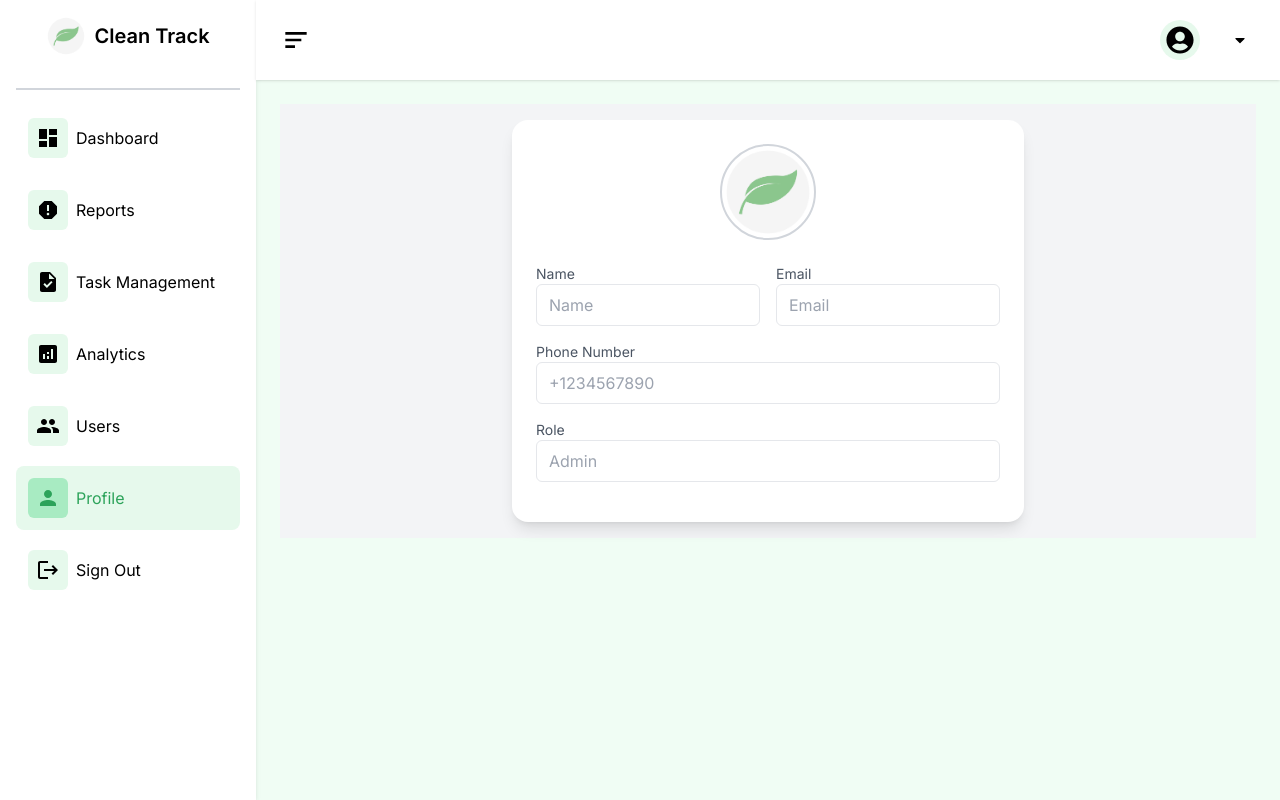
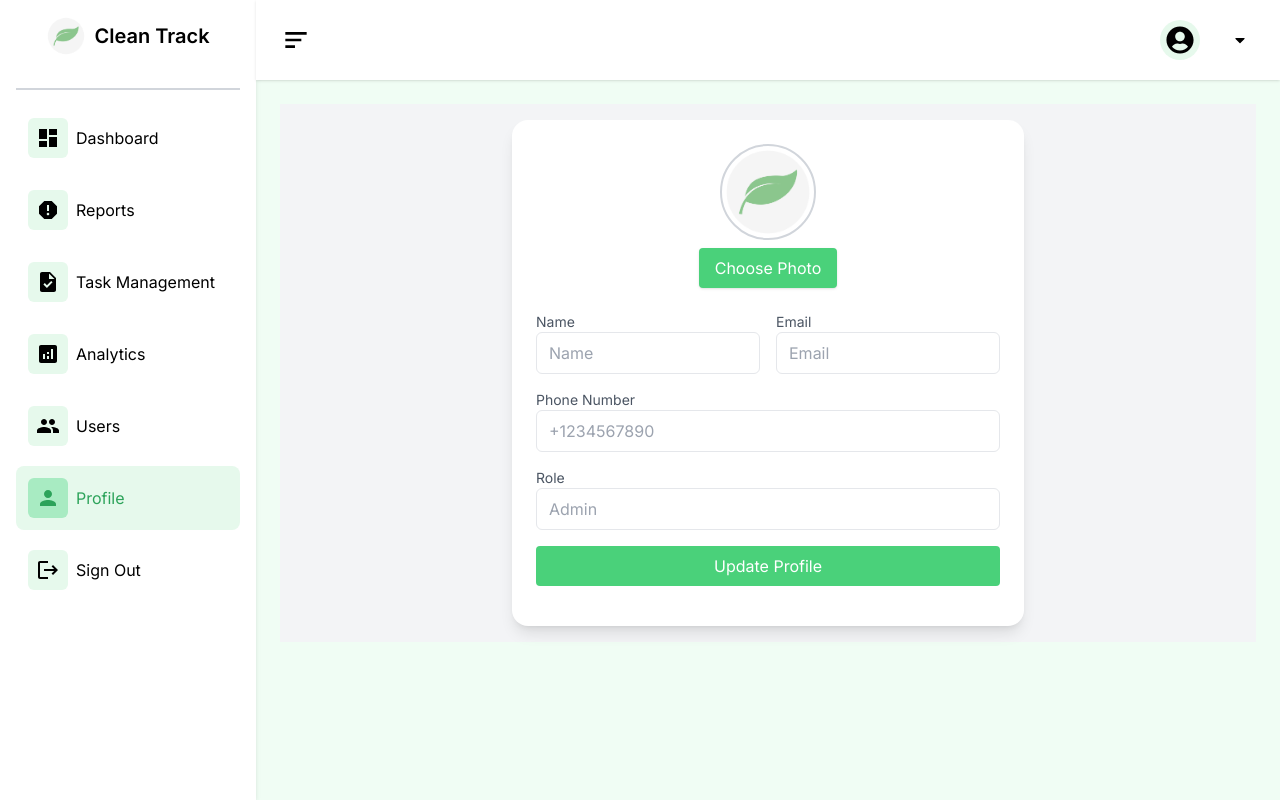
Before and after one commit to dimassetio/clean_track_web, a Next.js app: page /dashboard/profile in a window 1280 px wide. Built offline with nearby package versions, Linux system fonts and the light colour scheme; no server answers.

Commit message:
fix: update user & profile

```diff
--- a/src/app/api/create-user/route.ts
+++ b/src/app/api/create-user/route.ts
@@ -26,6 +26,7 @@ export async function POST(req: Request) {
       LAT: userData.lat,
       LNG: userData.lng,
       AREA: userData.area,
+      IS_ACTIVE: true,
     });
 
     return NextResponse.json({ success: true, uid: userRecord.uid });
--- a/src/app/dashboard/profile/page.tsx
+++ b/src/app/dashboard/profile/page.tsx
@@ -1,16 +1,23 @@
 "use client";
 
-import Loading from '@/components/loading';
+import Loading, { LoadingSpinner } from '@/components/loading';
+import { updateProfile } from '@/lib/api';
 import { useAuth } from '@/lib/auth-context';
-import React, { useState, useEffect } from 'react';
+import React, { useState, useEffect, ChangeEvent } from 'react';
+import { toast } from 'react-toastify';
 
 export default function ProfilePage() {
   const { userType, loading } = useAuth();
+  const [isLoading, setIsLoading] = useState<boolean>(false);
 
   const [name, setName] = useState('');
   const [email, setEmail] = useState('');
   const [phone, setPhone] = useState('');
   const [role, setRole] = useState('');
+
+  // State untuk foto baru & preview
+  const [photoFile, setPhotoFile] = useState<File | null>(null);
+  const [photoPreview, setPhotoPreview] = useState<string>('');
 
   useEffect(() => {
     if (userType) {
@@ -18,22 +25,83 @@ export default function ProfilePage() {
       setEmail(userType.email || '');
       setPhone(userType.phone || '');
       setRole(userType.role || '');
+      // Jika ada foto url, set preview awal
+      setPhotoPreview(userType.foto || '/logo.png');
     }
   }, [userType]);
 
   if (loading) return <Loading />;
 
+  // Handle ketika user pilih file gambar baru
+  const handlePhotoChange = (e: ChangeEvent<HTMLInputElement>) => {
+    const file = e.target.files?.[0];
+    if (!file) return;
+    if (!file.type.startsWith('image/')) {
+      toast.error('Please select a valid image file');
+      return;
+    }
+    setPhotoFile(file);
+    setPhotoPreview(URL.createObjectURL(file));
+  };
+
+  const handleEdit = async (e: React.FormEvent) => {
+    e.preventDefault();
+    if (userType?.id) {
+      try {
+        setIsLoading(true);
+
+        const data: any = {
+          NAME: name,
+          PHONE: phone,
+        };
+
+        if (photoFile) {
+          data.foto = photoFile;
+        }
+
+        await updateProfile(userType.id, data);
+
+        toast.success('Profile updated successfully!');
+      } catch (error: any) {
+        console.error(error);
+        toast.error(error?.message || 'Failed to update profile.');
+      } finally {
+        setIsLoading(false);
+      }
+    }
+  };
+
   return (
-    <div className="p-4 bg-gray-100 flex items-center justify-center p-4">
-      <div className="bg-white shadow-lg rounded-2xl p-6 w-full max-w-lg">
+    <div className="p-4 bg-gray-100 flex items-center justify-center">
+      <form onSubmit={handleEdit} className="bg-white shadow-lg rounded-2xl p-6 w-full max-w-lg">
         {/* Profile Photo */}
-        <div className="flex justify-center mb-6">
+        <div className="flex flex-col items-center mb-6">
           <img
-            src="/logo.png"
+            src={photoPreview || '/logo.png'}
             alt="Profile"
-            className="w-24 h-24 rounded-full object-cover border-2 border-gray-300"
+            className="w-24 h-24 rounded-full object-cover border-2 border-gray-300 mb-2"
           />
+
+          <label
+            htmlFor="photo-upload"
+            className="cursor-pointer bg-primary-3 text-white px-4 py-2 rounded shadow hover:bg-primary-4 transition"
+          >
+            Choose Photo
+          </label>
+
+          <input
+            id="photo-upload"
+            type="file"
+            accept="image/*"
+            onChange={handlePhotoChange}
+            className="hidden"
+          />
+
+          {photoFile && (
+            <p className="mt-2 text-sm text-gray-700 truncate max-w-xs">{photoFile.name}</p>
+          )}
         </div>
+
 
         {/* Name and Email */}
         <div className="flex flex-col gap-4 mb-4">
@@ -45,9 +113,9 @@ export default function ProfilePage() {
                 value={name}
                 onChange={(e) => setName(e.target.value)}
                 placeholder="Name"
-                readOnly
                 className="w-full px-3 py-2 border rounded-md focus:outline-none focus:ring-2 focus:ring-blue-500"
-              />            </div>
+              />
+            </div>
             <div className="flex-1">
               <label className="block text-sm text-gray-600">Email</label>
               <input
@@ -69,7 +137,6 @@ export default function ProfilePage() {
               onChange={(e) => setPhone(e.target.value)}
               className="w-full px-3 py-2 border rounded-md focus:outline-none focus:ring-2 focus:ring-blue-500"
               placeholder="+1234567890"
-              readOnly
             />
           </div>
 
@@ -84,8 +151,16 @@ export default function ProfilePage() {
               readOnly
             />
           </div>
+
+          <button
+            type="submit"
+            disabled={isLoading}
+            className={`${isLoading ? 'bg-gray-200 cursor-not-allowed' : 'bg-primary-3'} text-white px-4 py-2 rounded`}
+          >
+            {isLoading ? <LoadingSpinner /> : 'Update Profile'}
+          </button>
         </div>
-      </div>
+      </form>
     </div>
   );
 }
--- a/src/app/dashboard/users/form.tsx
+++ b/src/app/dashboard/users/form.tsx
@@ -30,6 +30,10 @@ const UserForm: React.FC<Props> = ({ initialData, onSubmit, isLoading }) => {
         ...initialData,
         password: '', // do not populate password on edit
       });
+      disableEmail = true;
+    } else {
+      disableEmail = false;
+
     }
   }, [initialData]);
 
@@ -55,6 +59,8 @@ const UserForm: React.FC<Props> = ({ initialData, onSubmit, isLoading }) => {
   const handleChange = (e: React.ChangeEvent<HTMLInputElement | HTMLSelectElement>) => {
     setForm({ ...form, [e.target.name]: e.target.value });
   };
+
+  let disableEmail = false;
 
   const handleSubmit = (e: React.FormEvent) => {
     e.preventDefault();
@@ -86,6 +92,7 @@ const UserForm: React.FC<Props> = ({ initialData, onSubmit, isLoading }) => {
         onChange={handleChange}
         placeholder="Email"
         className="w-full border px-3 py-2 rounded"
+        readOnly={disableEmail}
         required
       />
       <input
--- a/src/lib/api.ts
+++ b/src/lib/api.ts
@@ -1,8 +1,9 @@
 import { addDoc, collection, deleteDoc, doc, getCountFromServer, getDoc, getDocs, limit, orderBy, query, setDoc, updateDoc, where } from "firebase/firestore";
-import { auth, db } from "./firebase";
+import { auth, db, storage } from "./firebase";
 import { ReportType } from "@/types/report_type";
 import { UserType, fromFirestoreUser, toFirestoreUser } from "@/types/user_type";
 import { sendPasswordResetEmail } from "firebase/auth";
+import { getDownloadURL, ref, uploadBytes } from "firebase/storage";
 
 
 export async function getReportDetail(id: string) {
@@ -69,13 +70,41 @@ export async function updateUserDetail(id: string, data: UserType) {
   const docRef = doc(db, "users", id);
 
   try {
-    await setDoc(docRef, toFirestoreUser(data), { merge: true });
+    await updateDoc(docRef, toFirestoreUser(data));
     return true;
   } catch (error) {
     console.error("Error updating user:", error);
     return false;
   }
 }
+
+export async function updateProfile(id: string, data: any) {
+  const docRef = doc(db, "users", id);
+
+  try {
+    if (data.foto && data.foto instanceof File) {
+      // Upload foto ke Firebase Storage
+      const storageRef = ref(storage, `users/${id}/${data.foto.name}`);
+      await uploadBytes(storageRef, data.foto);
+
+      // Dapatkan URL download foto
+      const fotoUrl = await getDownloadURL(storageRef);
+
+      // Ganti data.foto dengan URL
+      data.FOTO = fotoUrl;
+
+    }
+    // Hapus properti foto yang masih berupa File agar tidak error saat updateDoc
+    delete data.foto;
+
+    await updateDoc(docRef, data);
+    return true;
+  } catch (error) {
+    console.error("Error updating user:", error);
+    return false;
+  }
+}
+
 
 export async function addUser(data: UserType) {
   try {
--- a/src/types/user_type.ts
+++ b/src/types/user_type.ts
@@ -13,17 +13,21 @@ export interface UserType {
     area?: string;       // User Photo
 }
 
+function toFirestoreValue(value: any): any {
+    return value === undefined ? null : value;
+}
+
 // Convert a User object to Firestore-compatible format
 export function toFirestoreUser(user: UserType): Record<string, any> {
     return {
-    NAME: user.name,
-    EMAIL: user.email,
-    PHONE: user.phone,
-    ROLE: user.role,
-    FOTO: user.foto,
-    LAT: user.lat,
-    LNG: user.lng,
-    AREA: user.area,
+        NAME: toFirestoreValue(user.name),
+        EMAIL: toFirestoreValue(user.email),
+        PHONE: toFirestoreValue(user.phone),
+        ROLE: toFirestoreValue(user.role),
+        FOTO: toFirestoreValue(user.foto),
+        LAT: toFirestoreValue(user.lat),
+        LNG: toFirestoreValue(user.lng),
+        AREA: toFirestoreValue(user.area),
     };
 }
 
```
Lines whose indentation alone changed are shown as unchanged.
